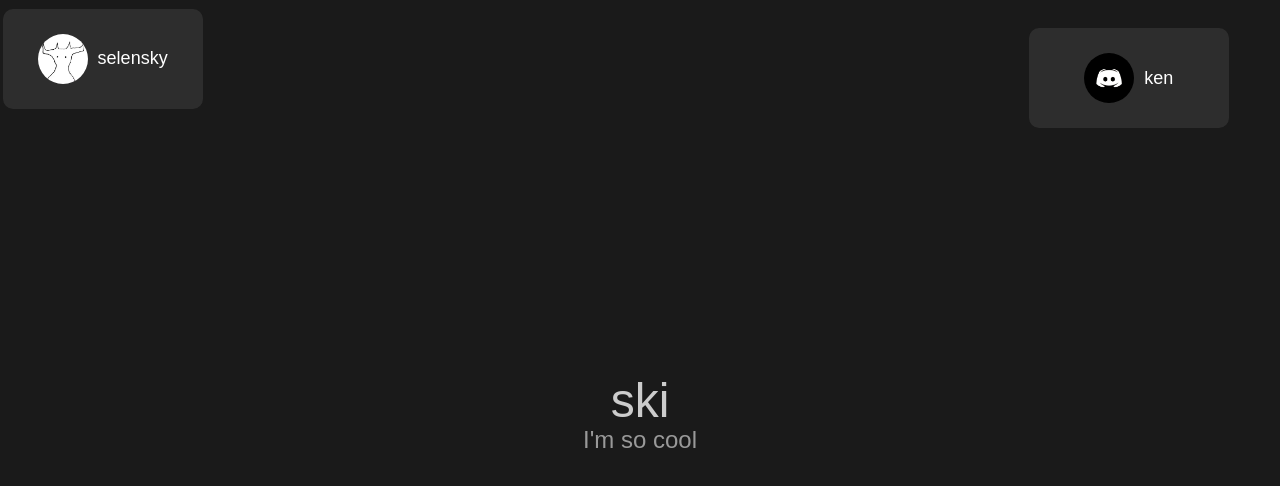
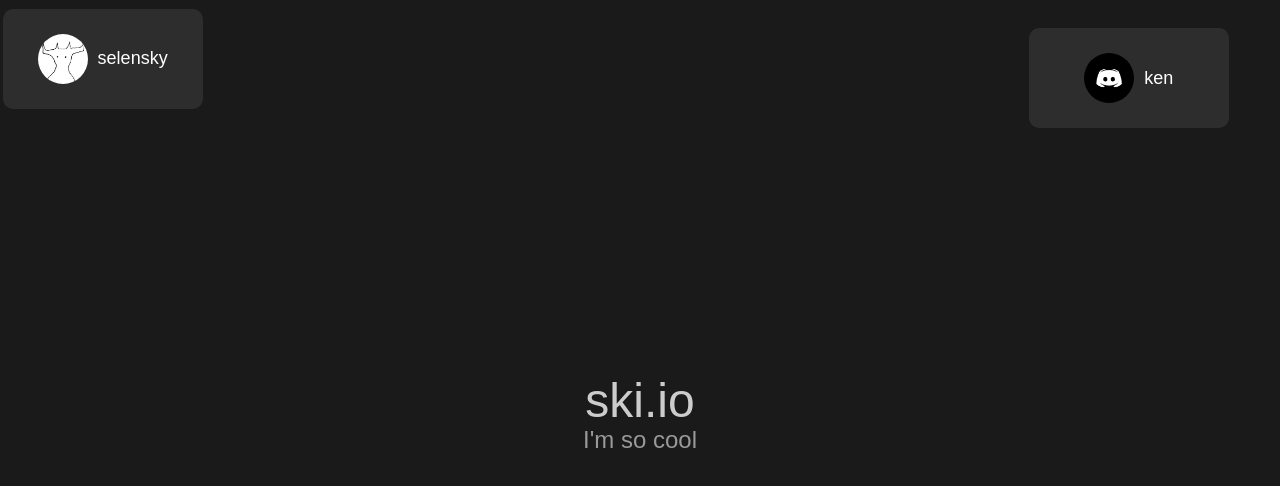
Before and after one commit to selenskyski/selenskyski, a plain HTML site: page index.html in a window 1280 px wide. Drawn offline with Linux system fonts and the light colour scheme.

Commit message:
index.html

```diff
--- a/index.html
+++ b/index.html
@@ -61,7 +61,7 @@
     </style>
 </head>
 <body>
-    <div class="title">ski</div>
+    <div class="title">ski.io</div>
     <div class="subtitle" id="subtitle">Loading...</div>
     <div class="card" id="card1">
         <div class="profile-pic"></div>
```
